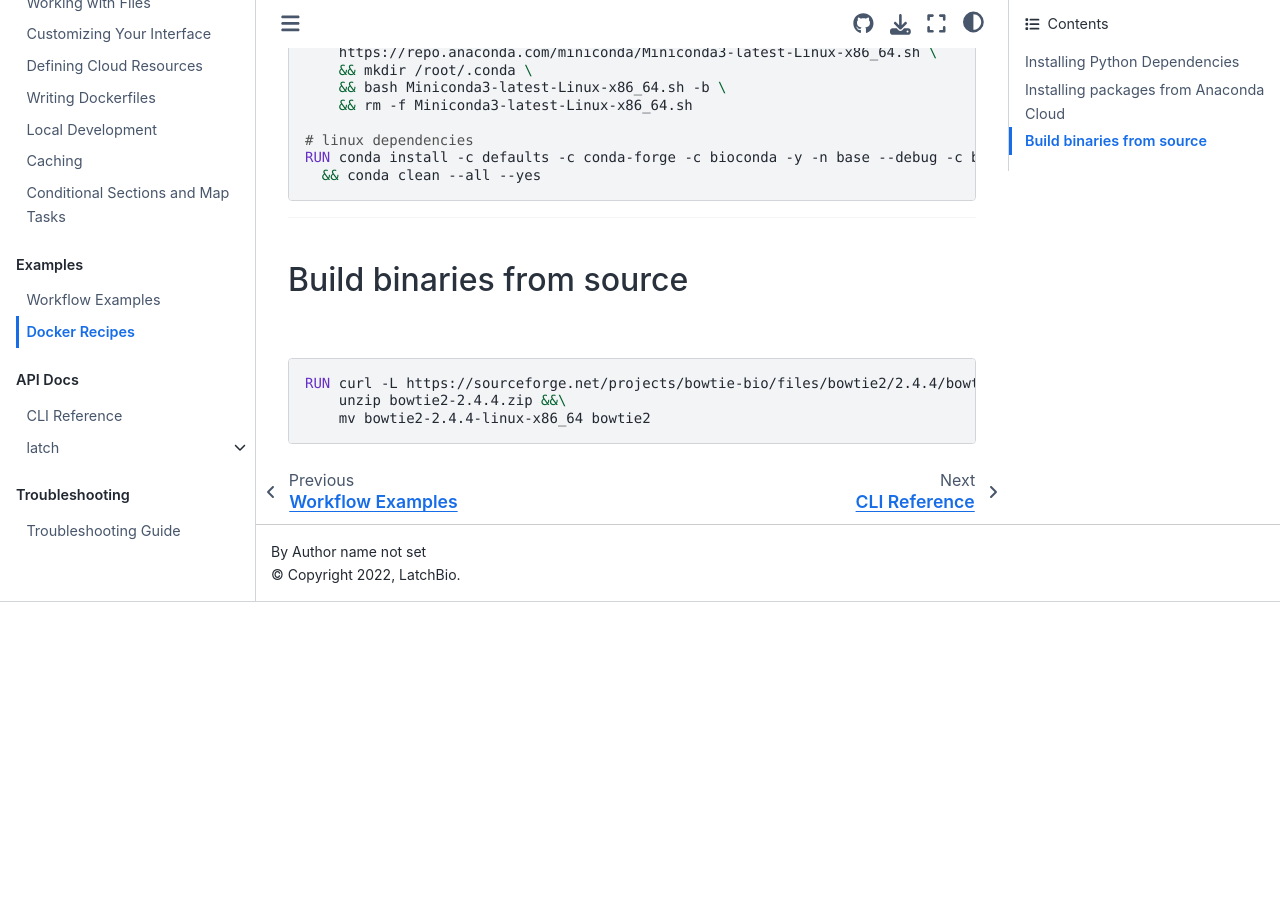
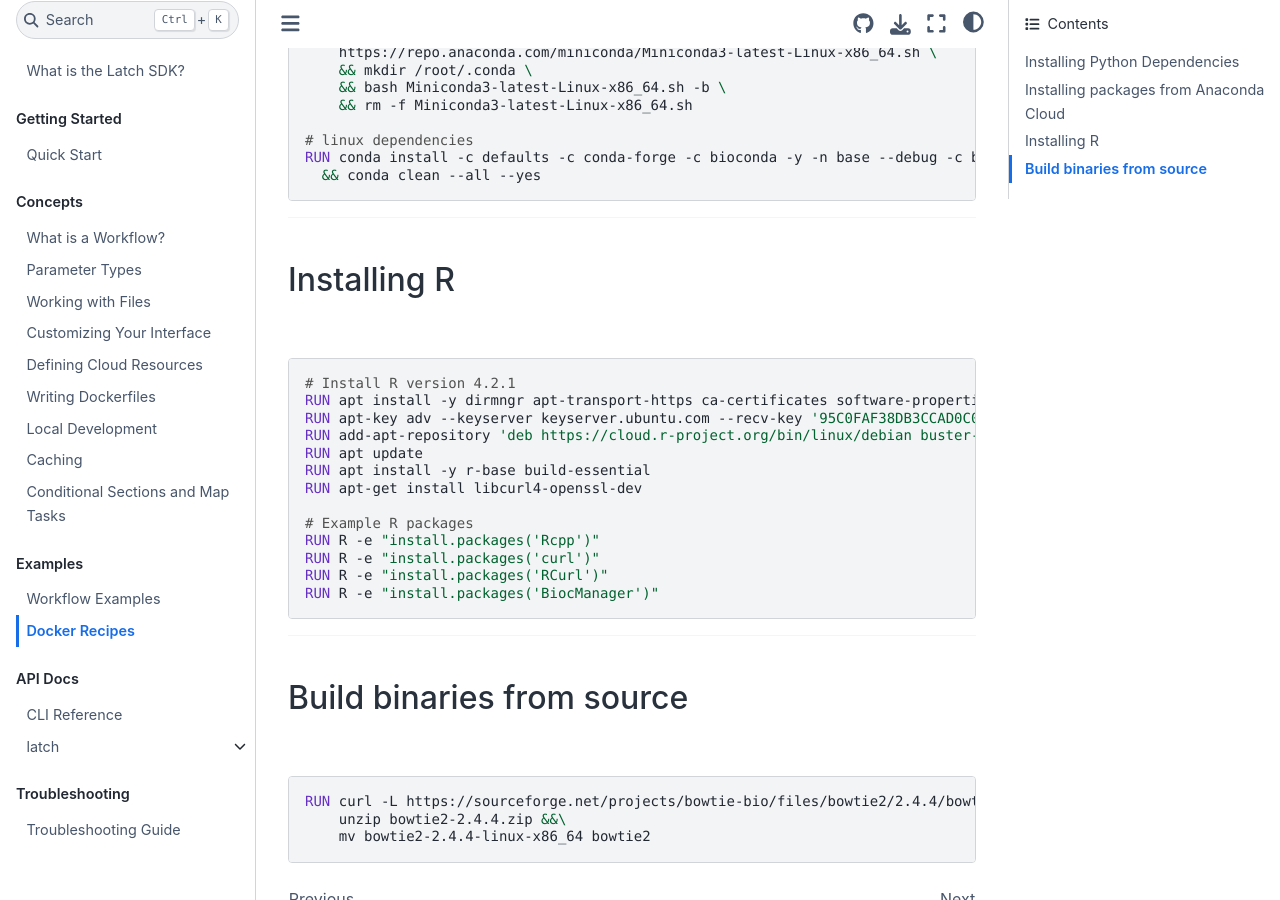
Before and after one commit to latchbio/latch, a Sphinx documentation site: the page built from docs/source/examples/docker_recipes.md, in a window 1280 px wide and 900 px high, scrolled down 1010 px. Built offline with Sphinx 7.4.7 and the Sphinx Book theme 1.1.4, drawn with Linux system fonts in a browser that asks for light colours; before the commit the page ends 1612 px from its top, so only the background shows below that.

Commit message:
add R example

````diff
--- a/docs/source/examples/docker_recipes.md
+++ b/docs/source/examples/docker_recipes.md
@@ -43,6 +43,26 @@
 ```
 
 ---
+## Installing R
+<br>
+
+```Dockerfile
+# Install R version 4.2.1
+RUN apt install -y dirmngr apt-transport-https ca-certificates software-properties-common gnupg2
+RUN apt-key adv --keyserver keyserver.ubuntu.com --recv-key '95C0FAF38DB3CCAD0C080A7BDC78B2DDEABC47B7'
+RUN add-apt-repository 'deb https://cloud.r-project.org/bin/linux/debian buster-cran40/'
+RUN apt update
+RUN apt install -y r-base build-essential
+RUN apt-get install libcurl4-openssl-dev
+
+# Example R packages
+RUN R -e "install.packages('Rcpp')"
+RUN R -e "install.packages('curl')"
+RUN R -e "install.packages('RCurl')"
+RUN R -e "install.packages('BiocManager')"
+```
+
+---
 ## Build binaries from source
 <br>
 
````
